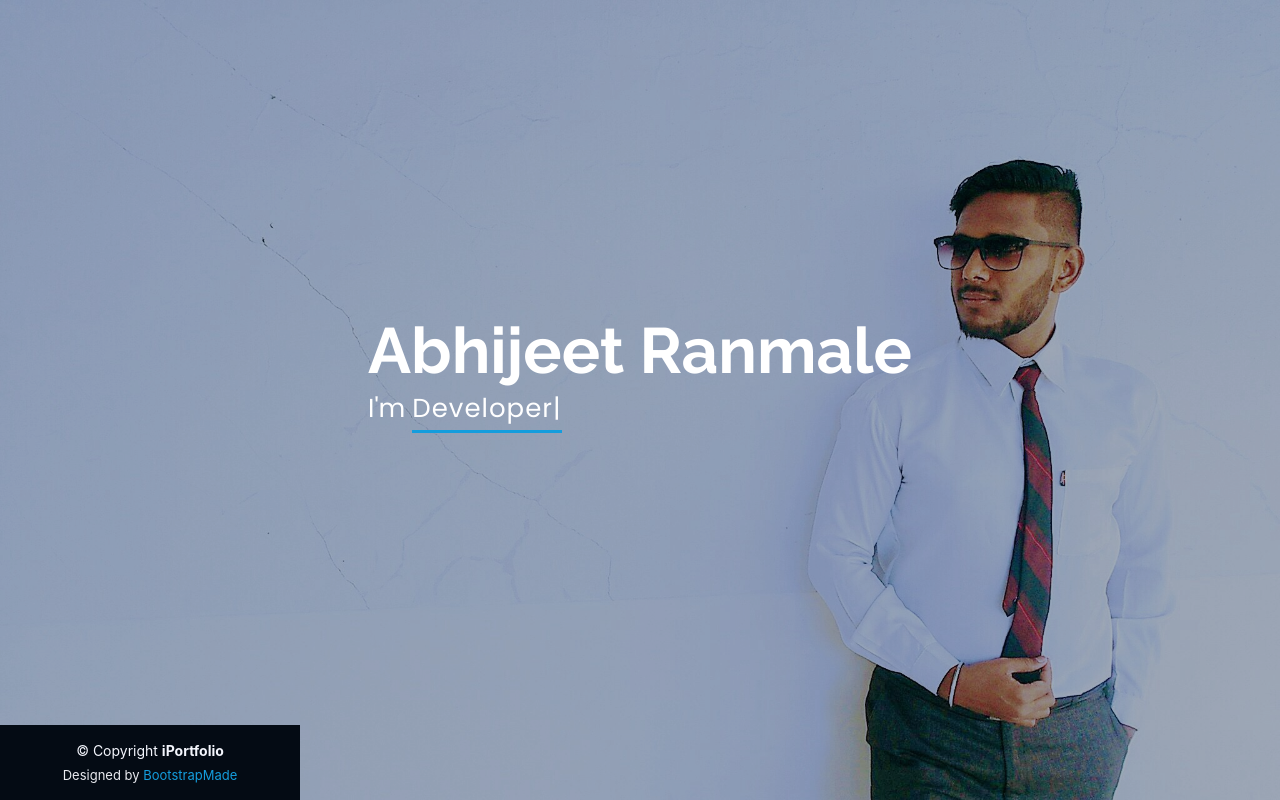
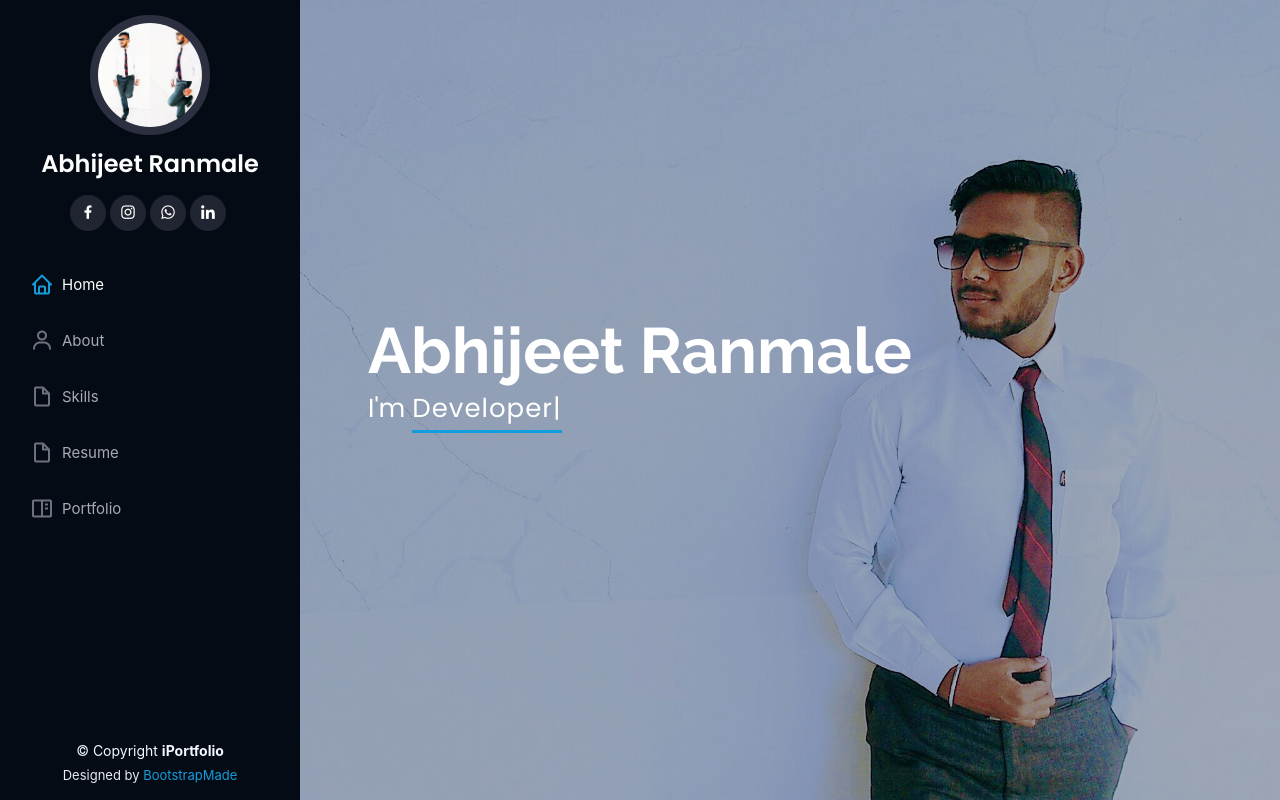
Before and after one commit to abhijeetranmale7/my-resume, a React (Create React App) app: page / in a window 1280 px wide. Built offline with nearby package versions, Linux system fonts and the light colour scheme.

Commit message:
added changes

```diff
--- a/src/Layout.js
+++ b/src/Layout.js
@@ -1,12 +1,12 @@
 import React from 'react'
-// import Header from './components/Header'
+import Header from './components/Header'
 import Footer from './components/Footer'
 
 const Layout = ({ children }) => {
     return (
         <div>
             <i className="bi bi-list mobile-nav-toggle d-xl-none"></i>
-            {/* <Header /> */}
+            <Header />
             <div>
                 {
                     children
--- a/src/components/Header.js
+++ b/src/components/Header.js
@@ -1,35 +1,35 @@
-// import React from 'react'
-// import { Link, withRouter } from "react-router-dom"
+import React from 'react'
+import { Link, withRouter } from "react-router-dom"
 
-// const Header = ({ history }) => {
-//     return (
-//         <header id="header">
-//             <div className="d-flex flex-column">
+const Header = ({ history }) => {
+    return (
+        <header id="header">
+            <div className="d-flex flex-column">
 
-//                 <div className="profile">
-//                     <img src="assets/img/profile.jpg" alt="" className="img-fluid rounded-circle" />
-//                     <h1 className="text-light"><a href="index.html">Abhijeet Ranmale</a></h1>
-//                     <div className="social-links mt-3 text-center">
-//                         {/* <a href="#" className="twitter"><i className="bx bxl-twitter"></i></a> */}
-//                         <a href="https://www.facebook.com/abhijeet.ranmale.1/" target="_blank" className="facebook"><i className="bx bxl-facebook"></i></a>
-//                         <a href="https://www.instagram.com/abhijeet_ranmale/" className="instagram" target="_blank"><i className="bx bxl-instagram"></i></a>
-//                         <a href="#" className="google-plus" target="_blank"><i className="bx bxl-whatsapp"></i></a>
-//                         <a href="https://www.linkedin.com/in/abhijeet-ranmale-690aa7167" className="linkedin" target="_blank"><i className="bx bxl-linkedin"></i></a>
-//                     </div>
-//                 </div>
+                <div className="profile">
+                    <img src="assets/img/profile.jpg" alt="" className="img-fluid rounded-circle" />
+                    <h1 className="text-light"><a href="index.html">Abhijeet Ranmale</a></h1>
+                    <div className="social-links mt-3 text-center">
+                        {/* <a href="#" className="twitter"><i className="bx bxl-twitter"></i></a> */}
+                        <a href="https://www.facebook.com/abhijeet.ranmale.1/" target="_blank" className="facebook"><i className="bx bxl-facebook"></i></a>
+                        <a href="https://www.instagram.com/abhijeet_ranmale/" className="instagram" target="_blank"><i className="bx bxl-instagram"></i></a>
+                        <a href="#" className="google-plus" target="_blank"><i className="bx bxl-whatsapp"></i></a>
+                        <a href="https://www.linkedin.com/in/abhijeet-ranmale-690aa7167" className="linkedin" target="_blank"><i className="bx bxl-linkedin"></i></a>
+                    </div>
+                </div>
 
-//                 <nav id="navbar" className="nav-menu navbar">
-//                     <ul>
-//                         <li><Link to="/" className={history.location.pathname === "/" ? "nav-link scrollto active" : "nav-link scrollto"}><i className="bx bx-home"></i> <span>Home</span></Link></li>
-//                         <li><Link to="/about" className={history.location.pathname === "/about" ? "nav-link scrollto active" : "nav-link scrollto"}><i className="bx bx-user"></i> <span>About</span></Link></li>
-//                         <li><Link to="/skills" className={history.location.pathname === "/skills" ? "nav-link scrollto active" : "nav-link scrollto"}><i className="bx bx-file-blank"></i> <span>Skills</span></Link></li>
-//                         <li><Link to="/resume" className={history.location.pathname === "/resume" ? "nav-link scrollto active" : "nav-link scrollto"}><i className="bx bx-file-blank"></i> <span>Resume</span></Link></li>
-//                         <li><Link to="/portfolio" className={history.location.pathname === "/portfolio" ? "nav-link scrollto active" : "nav-link scrollto"}><i className="bx bx-book-content"></i> <span>Portfolio</span></Link></li>
-//                     </ul>
-//                 </nav>
-//             </div>
-//         </header>
-//     )
-// }
+                <nav id="navbar" className="nav-menu navbar">
+                    <ul>
+                        <li><Link to="/" className={history.location.pathname === "/" ? "nav-link scrollto active" : "nav-link scrollto"}><i className="bx bx-home"></i> <span>Home</span></Link></li>
+                        <li><Link to="/about" className={history.location.pathname === "/about" ? "nav-link scrollto active" : "nav-link scrollto"}><i className="bx bx-user"></i> <span>About</span></Link></li>
+                        <li><Link to="/skills" className={history.location.pathname === "/skills" ? "nav-link scrollto active" : "nav-link scrollto"}><i className="bx bx-file-blank"></i> <span>Skills</span></Link></li>
+                        <li><Link to="/resume" className={history.location.pathname === "/resume" ? "nav-link scrollto active" : "nav-link scrollto"}><i className="bx bx-file-blank"></i> <span>Resume</span></Link></li>
+                        <li><Link to="/portfolio" className={history.location.pathname === "/portfolio" ? "nav-link scrollto active" : "nav-link scrollto"}><i className="bx bx-book-content"></i> <span>Portfolio</span></Link></li>
+                    </ul>
+                </nav>
+            </div>
+        </header>
+    )
+}
 
-// export default withRouter(Header)
+export default withRouter(Header)
```
